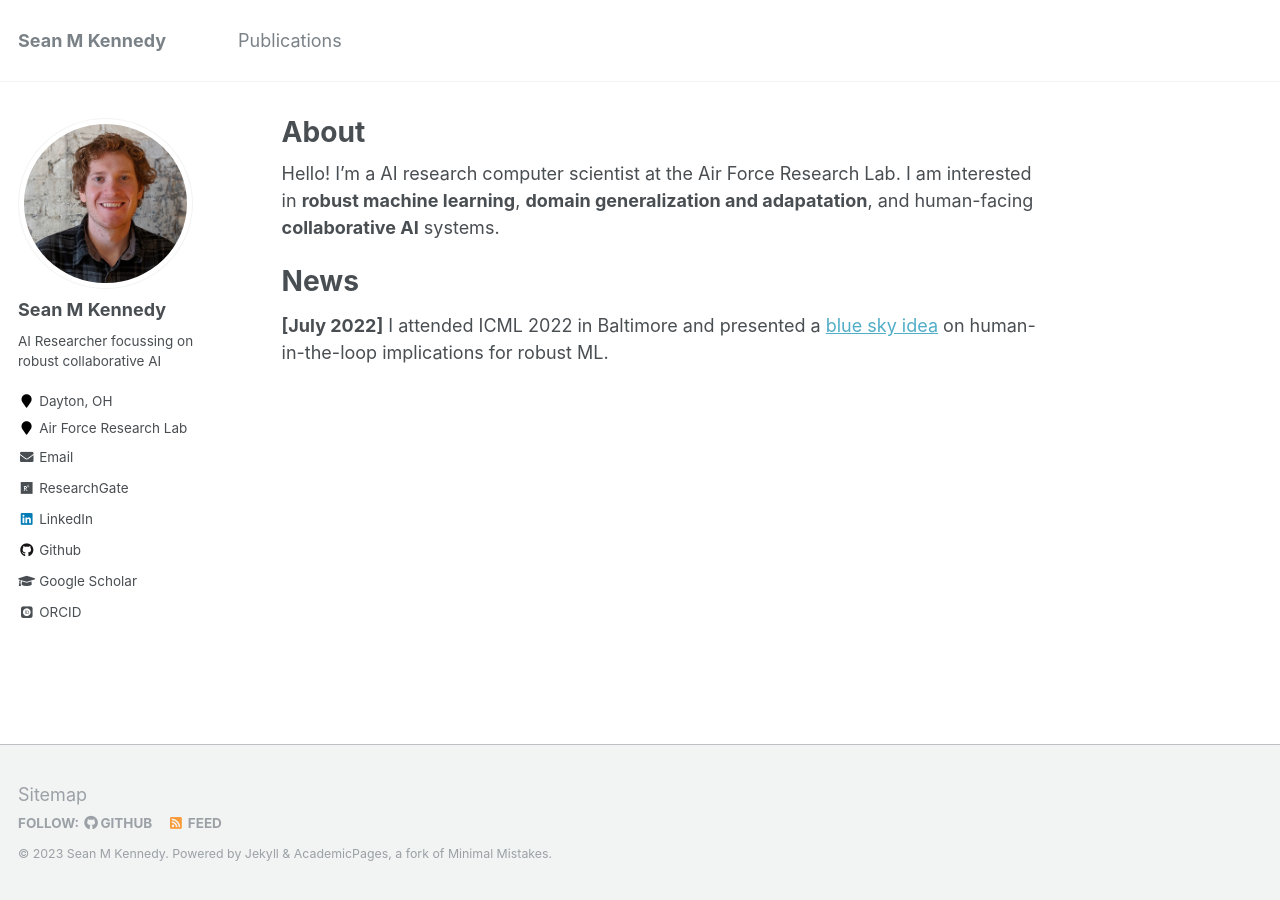
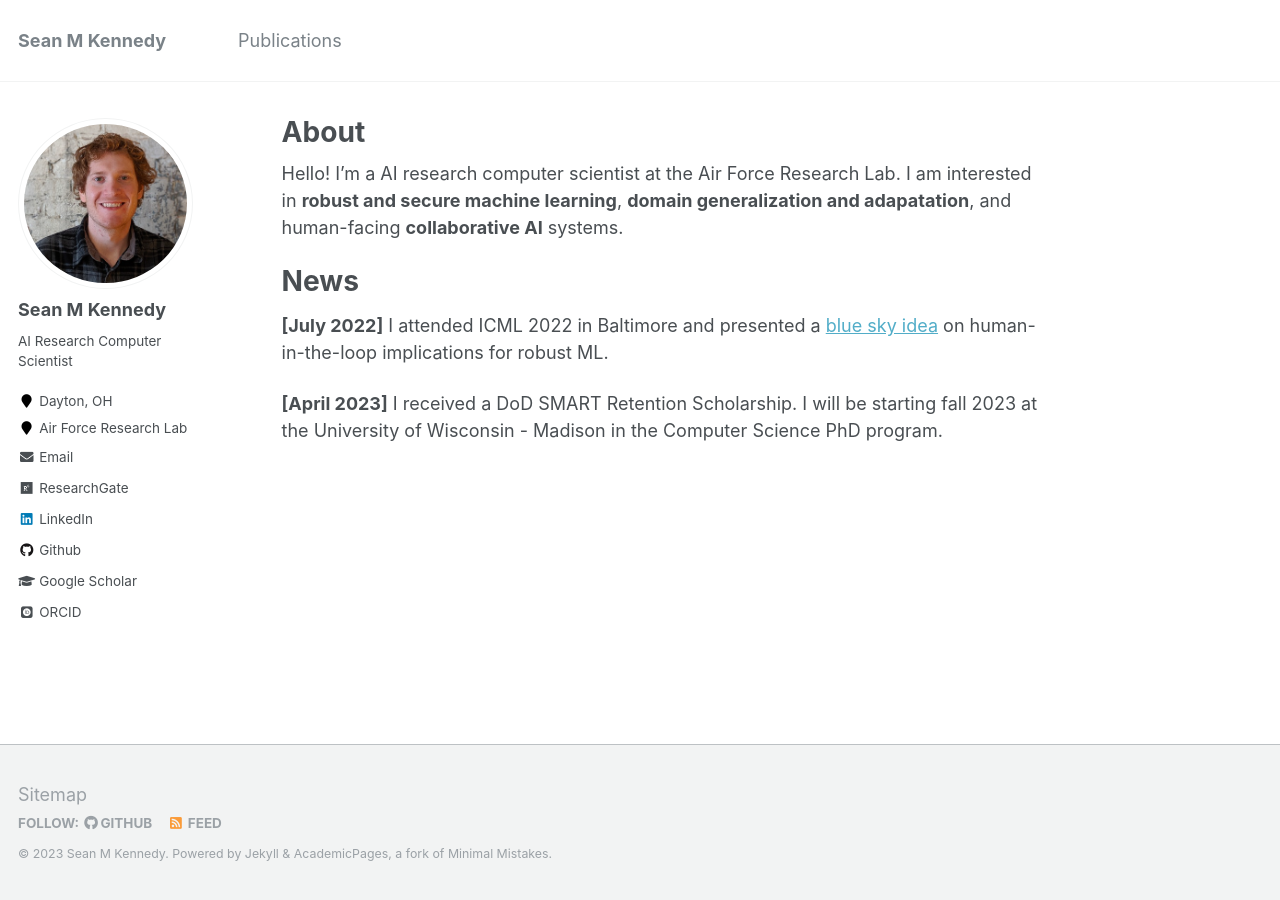
Before and after one commit to kenneds6/kenneds6.github.io, a Jekyll site: the page built from _pages/about.md, in a window 1280 px wide. Built offline with Jekyll 4.4.1, drawn with Linux system fonts in a browser that asks for light colours; some web fonts are replaced.

Commit message:
update to fix links and add news

```diff
--- a/_config.yml
+++ b/_config.yml
@@ -82,7 +82,7 @@ analytics:
 author:
   name             : "Sean M Kennedy"
   avatar           : "profile_pic.png"
-  bio              : "AI Researcher focussing on robust collaborative AI"
+  bio              : "AI Research Computer Scientist"
   location         : "Dayton, OH"
   employer         : "Air Force Research Lab"
   pubmed           :
--- a/_pages/about.md
+++ b/_pages/about.md
@@ -8,9 +8,11 @@ redirect_from:
   - /about.html
 ---
 
-Hello!  I'm a AI research computer scientist at the Air Force Research Lab.  I am interested in **robust machine learning**, **domain generalization and adapatation**, and human-facing **collaborative AI** systems.
+Hello!  I'm a AI research computer scientist at the Air Force Research Lab.  I am interested in **robust and secure machine learning**, **domain generalization and adapatation**, and human-facing **collaborative AI** systems.
 
 News
 ======
 
-**[July 2022]** I attended ICML 2022 in Baltimore and presented a [blue sky idea](https://advml-frontier.github.io/pdf/9/CameraReady/ICML_AdvML_Workshop_2022.pdf) on human-in-the-loop implications for robust ML.
+**[July 2022]** I attended ICML 2022 in Baltimore and presented a [blue sky idea](https://arxiv.org/abs/2306.05952) on human-in-the-loop implications for robust ML.
+
+**[April 2023]** I received a DoD SMART Retention Scholarship.  I will be starting fall 2023 at the University of Wisconsin - Madison in the Computer Science PhD program.
```
